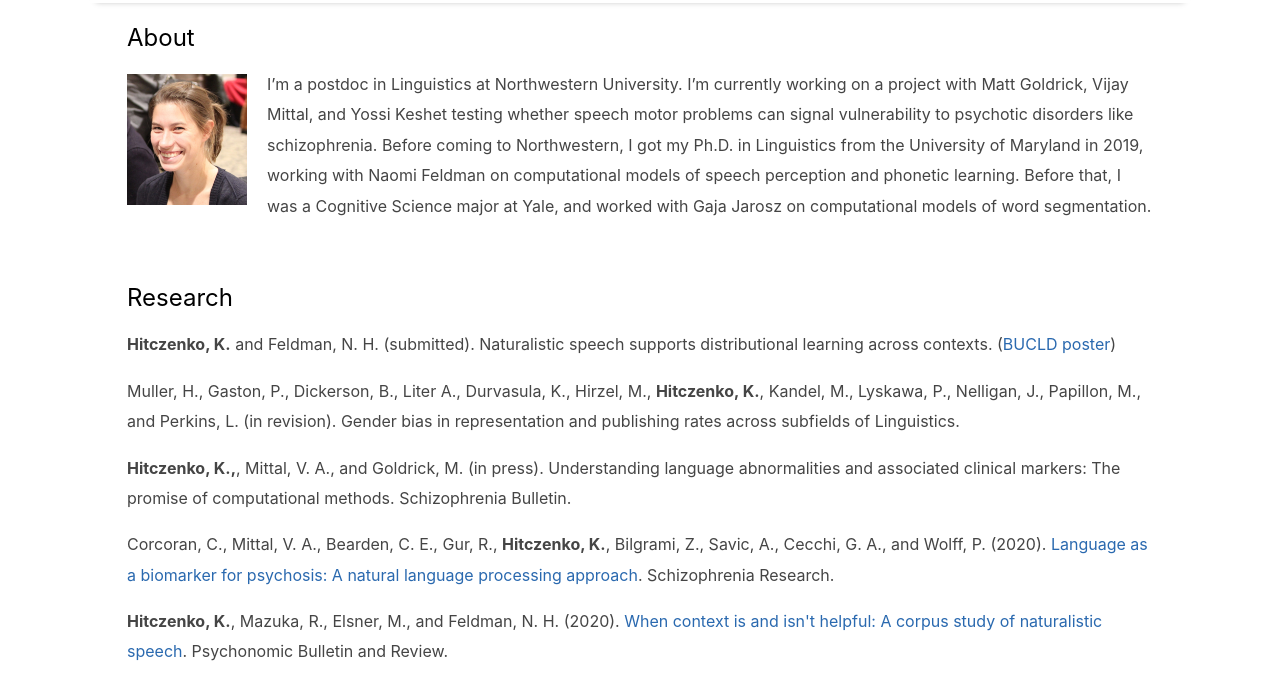
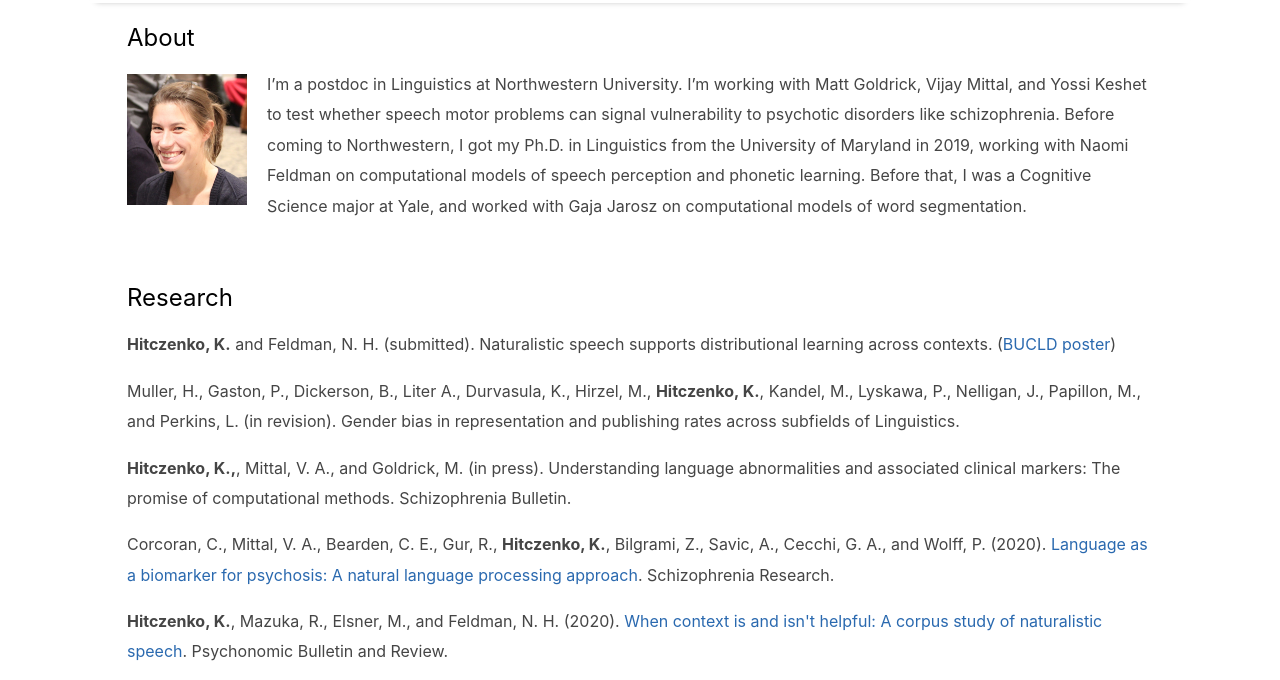
Before and after one commit to khitczenko/khitczenko.github.io, a plain HTML site: page index.html in a window 1280 px wide. Shown: the part 59-739 px from the top of the page. Drawn offline with nearby package versions, Linux system fonts and the light colour scheme; some packages are replaced by stand-ins of ours; a script that the page names is missing.

Commit message:
Update index.html

```diff
--- a/index.html
+++ b/index.html
@@ -142,7 +142,7 @@
         <img style="width:120px; float:left; padding-right:20px;"
              src=kasia.jpg alt="Image for About">
 
-<p> I’m a postdoc in Linguistics at Northwestern University. I’m currently working on a project with Matt Goldrick, Vijay Mittal, and Yossi Keshet testing whether speech motor problems can signal vulnerability to psychotic disorders like schizophrenia. Before coming to Northwestern, I got my Ph.D. in Linguistics from the University of Maryland in 2019, working with Naomi Feldman on computational models of speech perception and phonetic learning. Before that, I was a Cognitive Science major at Yale, and worked with Gaja Jarosz on computational models of word segmentation.
+<p> I’m a postdoc in Linguistics at Northwestern University. I’m working with Matt Goldrick, Vijay Mittal, and Yossi Keshet to test whether speech motor problems can signal vulnerability to psychotic disorders like schizophrenia. Before coming to Northwestern, I got my Ph.D. in Linguistics from the University of Maryland in 2019, working with Naomi Feldman on computational models of speech perception and phonetic learning. Before that, I was a Cognitive Science major at Yale, and worked with Gaja Jarosz on computational models of word segmentation.
 
     </div>
   </div>
```
